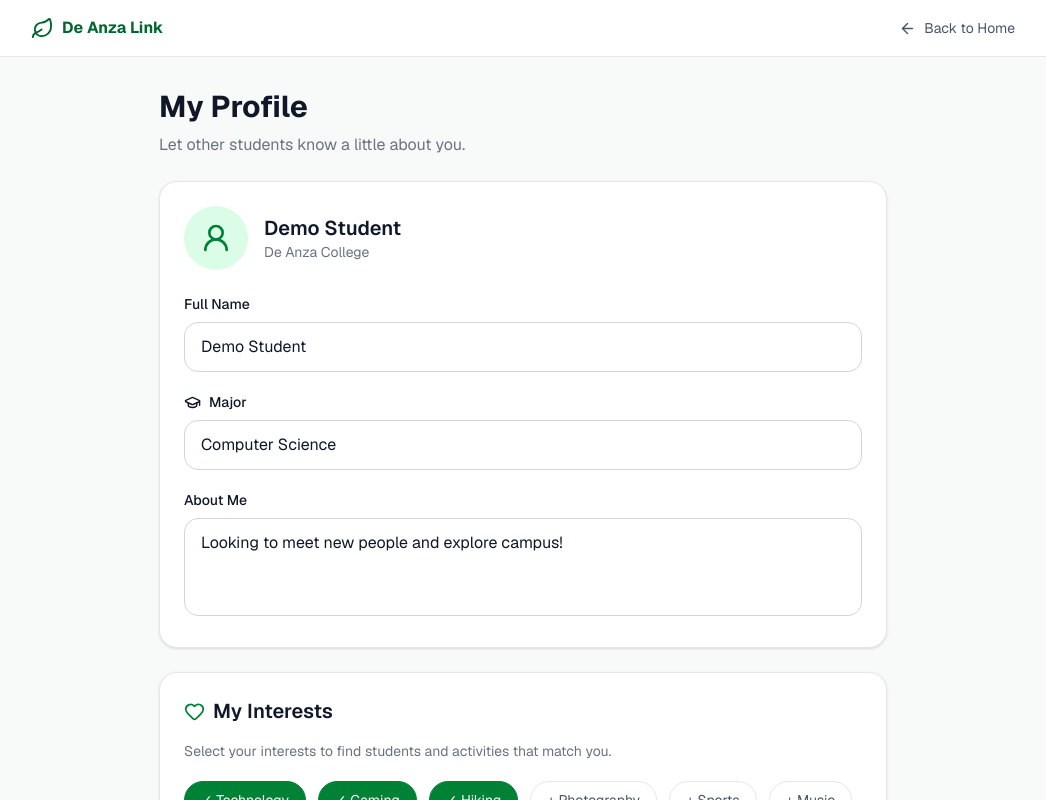
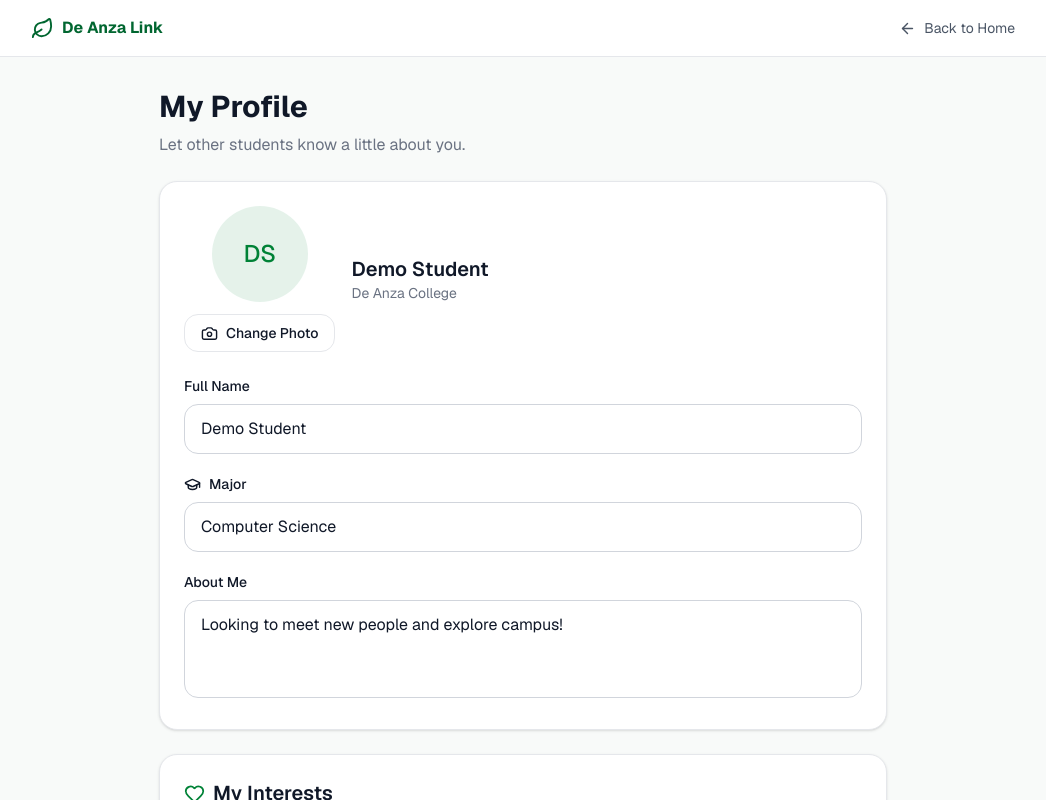
Before and after one commit to dah00/De-Anza-Link, a Next.js app: page /profile in a window 1280 px wide. Shown: the top 800 px of the page, without its empty margins (117-1163 px from the left). Built offline with nearby package versions, Linux system fonts and the light colour scheme; no server answers.

Commit message:
Add profile picture upload with Supabase

```diff
--- a/app/profile/page.tsx
+++ b/app/profile/page.tsx
@@ -3,6 +3,7 @@
 
 import { useState } from "react";
 import Link from "next/link";
+import ProfilePhotoUpload from "@/components/profile-photo-upload";
 import {
   ArrowLeft,
   UserRound,
@@ -106,9 +107,7 @@ export default function ProfilePage() {
         {/* Profile information */}
         <section className="rounded-2xl border border-gray-200 bg-white p-6 shadow-sm">
           <div className="mb-6 flex items-center gap-4">
-            <div className="rounded-full bg-green-100 p-4 text-green-700">
-              <UserRound size={32} />
-            </div>
+            <ProfilePhotoUpload name={name} />
 
             <div>
               <h2 className="text-xl font-semibold">{name}</h2>
--- /dev/null
+++ b/components/profile-photo-upload.tsx
@@ -0,0 +1,169 @@
+
+"use client";
+
+import { useEffect, useRef, useState } from "react";
+import { createClient } from "@/lib/supabase/client";
+import { Avatar } from "@/components/avatar";
+import { Camera } from "lucide-react";
+
+export default function ProfilePhotoUpload({
+  name,
+}: {
+  name: string;
+}) {
+  const [photoUrl, setPhotoUrl] = useState<string | null>(null);
+  const [preview, setPreview] = useState<string | null>(null);
+  const [uploading, setUploading] = useState(false);
+  const [error, setError] = useState("");
+  const [message, setMessage] = useState("");
+  const inputRef = useRef<HTMLInputElement>(null);
+
+  useEffect(() => {
+    const loadPhoto = async () => {
+      const supabase = createClient();
+      const { data: { user } } = await supabase.auth.getUser();
+
+      if (!user) return;
+
+      const { data } = await supabase
+        .from("profiles")
+        .select("photo_url")
+        .eq("id", user.id)
+        .single();
+
+      if (data?.photo_url) {
+        setPhotoUrl(data.photo_url);
+      }
+    };
+
+    loadPhoto();
+  }, []);
+
+  useEffect(() => {
+    return () => {
+      if (preview) URL.revokeObjectURL(preview);
+    };
+  }, [preview]);
+
+  async function handlePhotoChange(
+    event: React.ChangeEvent<HTMLInputElement>
+  ) {
+    const file = event.target.files?.[0];
+    if (!file) return;
+
+    setError("");
+    setMessage("");
+
+    const allowedTypes = [
+      "image/jpeg",
+      "image/png",
+      "image/webp",
+    ];
+
+    if (!allowedTypes.includes(file.type)) {
+      setError("Please select a JPG, PNG, or WebP image.");
+      return;
+    }
+
+    if (file.size > 5 * 1024 * 1024) {
+      setError("Your photo must be smaller than 5 MB.");
+      return;
+    }
+
+    const localPreview = URL.createObjectURL(file);
+    setPreview(localPreview);
+    setUploading(true);
+
+    try {
+      const supabase = createClient();
+
+      const { data: { user }, error: authError } =
+        await supabase.auth.getUser();
+
+      if (authError || !user) {
+        throw new Error("Please log in before uploading.");
+      }
+
+      const extension = file.type === "image/png"
+        ? "png"
+        : file.type === "image/webp"
+          ? "webp"
+          : "jpg";
+
+      const path = `${user.id}/avatar-${crypto.randomUUID()}.${extension}`;
+
+      const { error: uploadError } = await supabase.storage
+        .from("avatars")
+        .upload(path, file, {
+          contentType: file.type,
+        });
+
+      if (uploadError) throw uploadError;
+
+      const { data } = supabase.storage
+        .from("avatars")
+        .getPublicUrl(path);
+
+      const { error: updateError } = await supabase
+        .from("profiles")
+        .update({ photo_url: data.publicUrl })
+        .eq("id", user.id);
+
+      if (updateError) throw updateError;
+
+      setPhotoUrl(data.publicUrl);
+      setPreview(null);
+      setMessage("Profile picture updated!");
+    } catch (err) {
+      setError(
+        err instanceof Error
+          ? err.message
+          : "Unable to upload photo."
+      );
+    } finally {
+      setUploading(false);
+      if (inputRef.current) inputRef.current.value = "";
+    }
+  }
+
+  return (
+    <div className="flex flex-col items-center gap-3">
+      <Avatar
+        key={preview ?? photoUrl ?? "default"}
+        name={name}
+        photoUrl={preview ?? photoUrl}
+        className="size-24 text-2xl"
+      />
+
+      <label
+        className={`inline-flex cursor-pointer items-center gap-2 rounded-xl border border-gray-200 px-4 py-2 text-sm font-medium hover:bg-gray-50 ${
+          uploading ? "pointer-events-none opacity-50" : ""
+        }`}
+      >
+        <Camera size={17} />
+        {uploading ? "Uploading..." : "Change Photo"}
+
+        <input
+          ref={inputRef}
+          type="file"
+          accept="image/jpeg,image/png,image/webp"
+          onChange={handlePhotoChange}
+          disabled={uploading}
+          className="sr-only"
+        />
+      </label>
+
+      {error && (
+        <p role="alert" className="text-sm text-red-600">
+          {error}
+        </p>
+      )}
+
+      {message && (
+        <p role="status" className="text-sm text-green-700">
+          {message}
+        </p>
+      )}
+    </div>
+  );
+}
```
